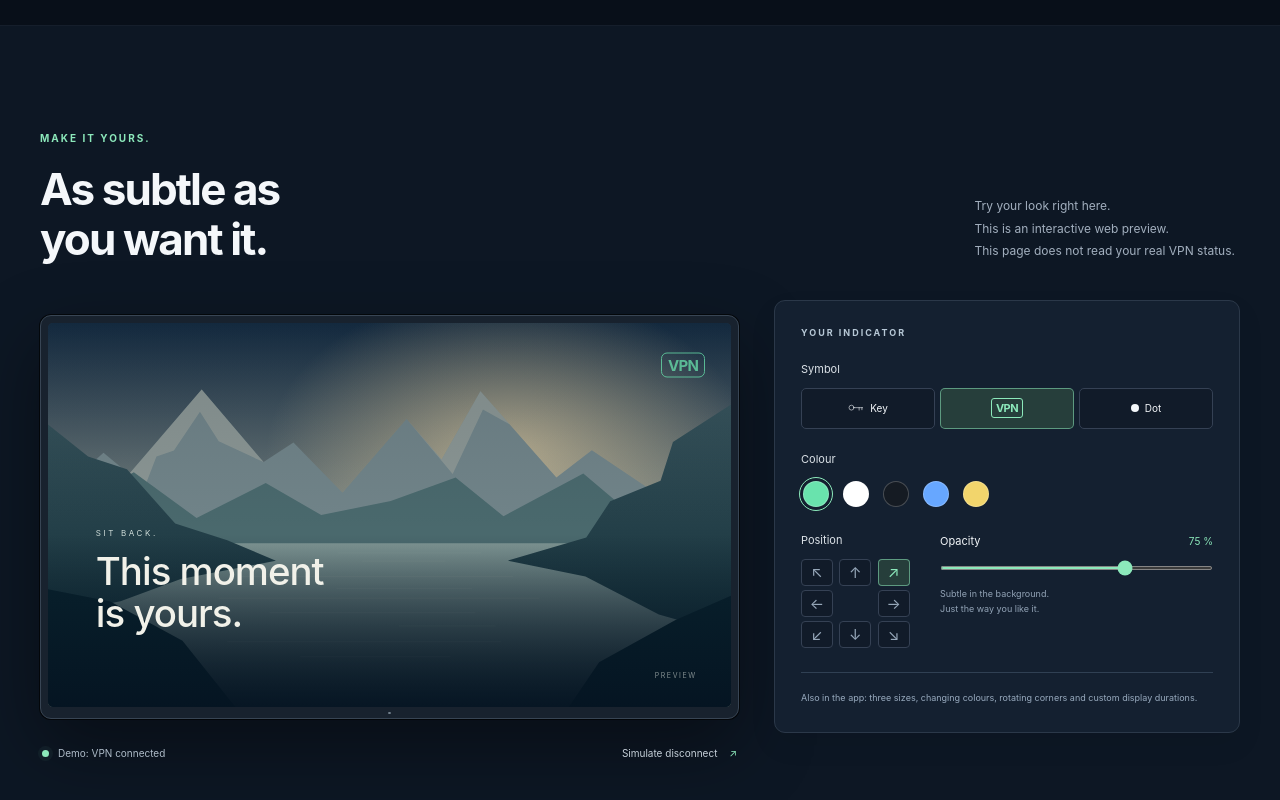
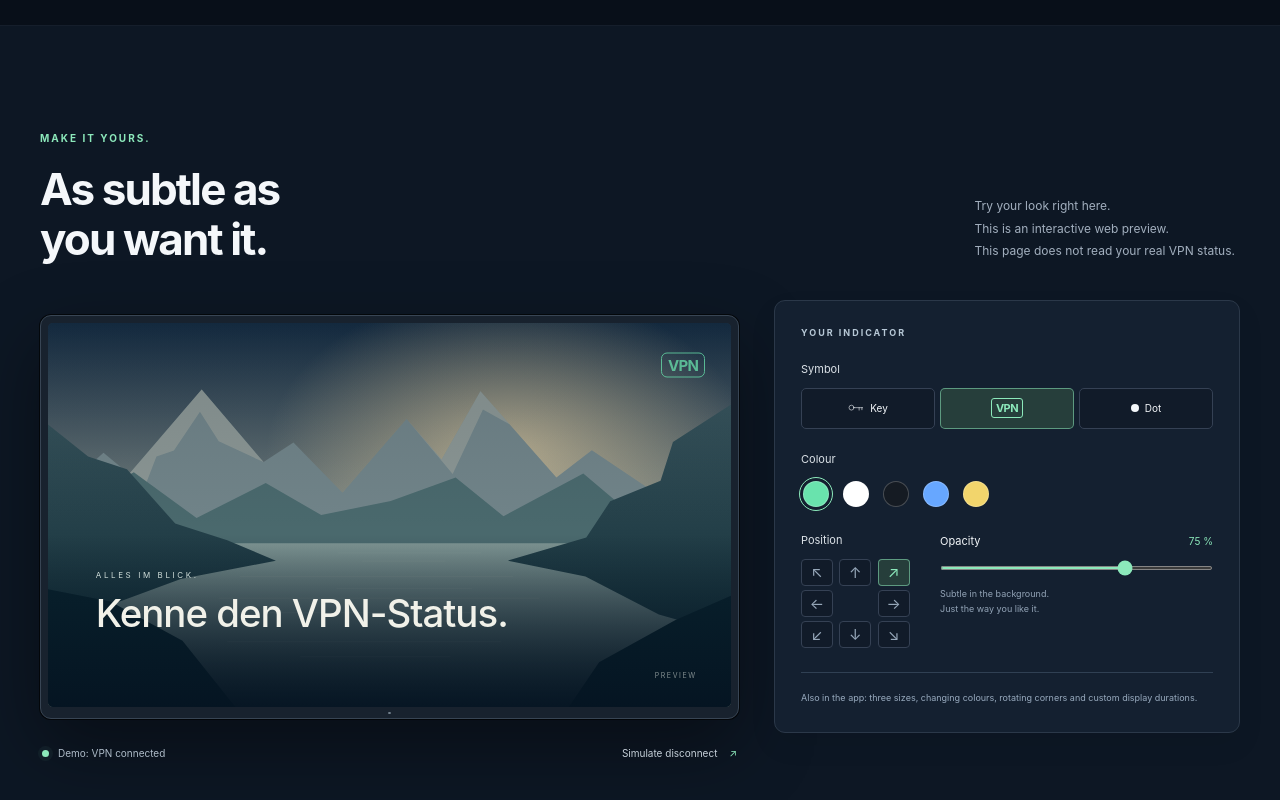
Before and after one commit to unbox-digital-print/vpn-indicator-for-tv, a plain HTML site: page index.html in a window 1280 px wide. Shown: the part 1517-2317 px from the top of the page. Drawn offline with Linux system fonts and the light colour scheme.

Commit message:
Update index.html

```diff
--- a/index.html
+++ b/index.html
@@ -80,7 +80,7 @@
       <div class="preview-stage">
         <div class="television demo-tv"><div class="screen" id="demo-screen">
           <img class="landscape" src="assets/landscape.svg" width="1600" height="900" alt="TV-Vorschau mit anpassbarem Indikator">
-          <div class="preview-film"><span>ZURÜCKLEHNEN.</span><strong>Der Moment<br>gehört dir.</strong></div>
+          <div class="preview-film"><span>ALLES IM BLICK.</span><strong>Kenne den VPN-Status.</strong></div>
           <div id="demo-indicator" class="demo-indicator" data-position="top-right" data-symbol="vpn"><span class="indicator-vpn">VPN</span><svg class="indicator-key"><use href="#i-key"/></svg><span class="indicator-dot"></span></div>
           <span class="preview-watermark">VORSCHAU</span>
         </div><div class="tv-chin"><span></span></div></div>
```
